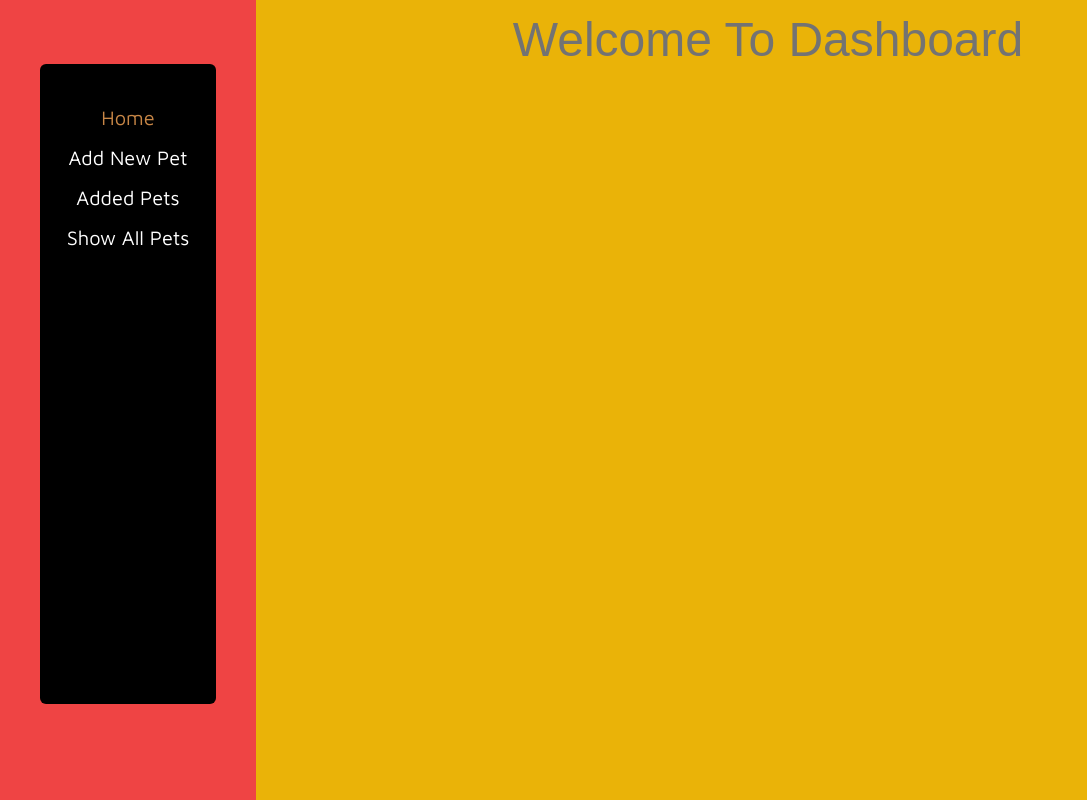
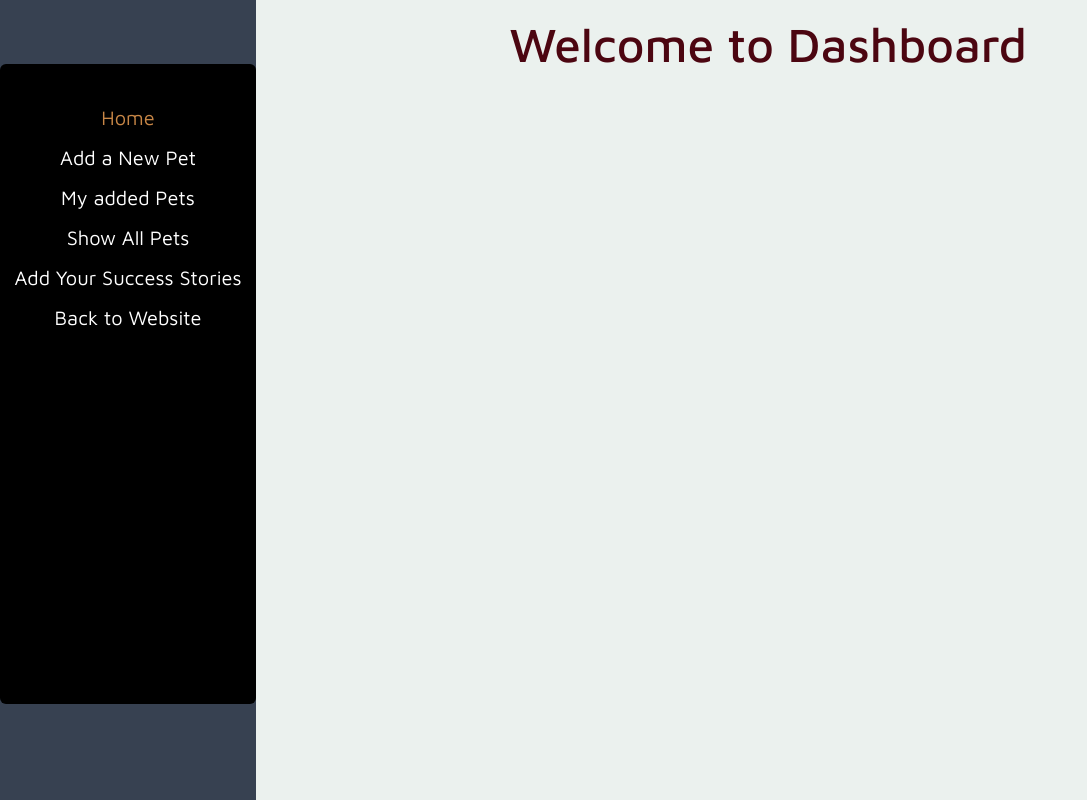
Before and after one commit to safkat07/Quick-Adopt, a React (Vite) app: page /dashboard in a window 1280 px wide. Shown: the whole page, without its empty margins (0-1087 px from the left). Built offline with nearby package versions, Linux system fonts and the light colour scheme; no server answers.

Commit message:
dashboard route updaetd

```diff
--- /dev/null
+++ b/src/Components/UseableComponents/DashboardTitle/DashboardTitle.jsx
@@ -0,0 +1,11 @@
+import React from 'react';
+
+const DashboardTitle = ({dashtitle}) => {
+    return (
+        <div className='my-5 font-medium font-maven text-5xl text-[#4C0611]'>
+            {dashtitle}
+        </div>
+    );
+};
+
+export default DashboardTitle;
--- /dev/null
+++ b/src/Layout/AllPages/Dashboard/AddSuccesStories/AddSuccesStories.jsx
@@ -0,0 +1,11 @@
+import React from 'react';
+
+const AddSuccesStories = () => {
+    return (
+        <div>
+            AddSuccesStories
+        </div>
+    );
+};
+
+export default AddSuccesStories;
--- a/src/Layout/AllPages/Dashboard/Dashboard.jsx
+++ b/src/Layout/AllPages/Dashboard/Dashboard.jsx
@@ -1,13 +1,14 @@
 import React from 'react';
 import MainTitle from '../../../Components/UseableComponents/Title/MainTitle';
 import { NavLink, Outlet } from 'react-router-dom';
+import DashboardTitle from '../../../Components/UseableComponents/DashboardTitle/DashboardTitle';
 
 const Dashboard = () => {
     return (
         <div>
             <div className='flex'>
-                <div className='w-1/4 min-h-screen bg-red-500'>
-                    <div className='bg-black rounded-md w-44 mt-16 mx-auto  h-4/5'>
+                <div className='w-1/4 min-h-screen bg-gray-700'>
+                    <div className='bg-black rounded-md w-64 mt-16 mx-auto  h-4/5'>
                         <ul className='text-center space-y-3 list-none font-maven  text-xl py-10'>
                             <li>
                                 <NavLink to='/dashboard' className={({ isActive, }) =>
@@ -20,14 +21,14 @@ const Dashboard = () => {
                                 <NavLink to='/dashboard/addnewpet' className={({ isActive, }) =>
                                     isActive ? " no-underline  hover:bg-[#327451] text-[#C78646] rounded-md py-1 hover:text-white hover:px-2 transition-all duration-700 " : "no-underline hover:bg-[#327451] rounded-md py-1 text-white hover:px-2 transition-all duration-700 "
                                 }>
-                                    Add New Pet
+                                    Add a New Pet
                                 </NavLink>
                             </li>
                             <li>
                                 <NavLink to='/dashboard/addedpets' className={({ isActive, }) =>
                                     isActive ? " no-underline  hover:bg-[#327451] text-[#C78646] rounded-md py-1 hover:text-white hover:px-2 transition-all duration-700 " : "no-underline hover:bg-[#327451]  rounded-md py-1 text-white hover:px-2 transition-all duration-700 "
                                 }>
-                                    Added Pets
+                                    My added Pets
                                 </NavLink>
                             </li>
                             <li>
@@ -37,12 +38,29 @@ const Dashboard = () => {
                                     Show All Pets
                                 </NavLink>
                             </li>
+                            <li>
+                                <NavLink to='/dashboard/successtories' className={({ isActive, }) =>
+                                    isActive ? " no-underline  hover:bg-[#327451] text-[#C78646] rounded-md py-1 hover:text-white hover:px-2 transition-all duration-700 " : "no-underline hover:bg-[#327451] rounded-md py-1 text-white hover:px-2 transition-all duration-700 "
+                                }>
+                                    Add Your Success Stories
+                                </NavLink>
+                            </li>
+                            <li>
+                                <NavLink to='/' className={({ isActive, }) =>
+                                    isActive ? " no-underline  hover:bg-[#327451] text-[#C78646] rounded-md py-1 hover:text-white hover:px-2 transition-all duration-700 " : "no-underline hover:bg-[#327451] rounded-md py-1 text-white hover:px-2 transition-all duration-700 "
+                                }>
+                                    Back to Website
+                                </NavLink>
+                            </li>
 
                         </ul>
                     </div>
                 </div>
-                <div className='w-full min-h-screen bg-yellow-500'>
-                    <MainTitle maintitle={"Welcome To Dashboard"}></MainTitle>
+                <div className='w-full min-h-screen bg-[#EBF1EE]'>
+                    <div className='text-center'>
+                        <DashboardTitle dashtitle={"Welcome to Dashboard"}></DashboardTitle>
+                    </div>
+
                     <Outlet></Outlet>
                 </div>
 
--- /dev/null
+++ b/src/Layout/AllPages/FindAPuppy/FindAPuppy.jsx
@@ -0,0 +1,12 @@
+import React from 'react';
+import MainTitle from '../../../Components/UseableComponents/Title/MainTitle';
+
+const FindAPuppy = () => {
+    return (
+        <div>
+           <MainTitle maintitle={"Site is under construction"}></MainTitle>
+        </div>
+    );
+};
+
+export default FindAPuppy;
--- a/src/Layout/AllPages/Header/Navbar/Navbar.jsx
+++ b/src/Layout/AllPages/Header/Navbar/Navbar.jsx
@@ -44,7 +44,7 @@ const Navbar = () => {
                                 }>
                                     Home
                                 </NavLink></li>
-                                <li><NavLink to='/find' className={({ isActive, }) =>
+                                <li><NavLink to='/findapuppy' className={({ isActive, }) =>
                                     isActive ? " no-underline  hover:bg-[#327451] text-[#C78646] rounded-md py-1 hover:text-white hover:px-2 transition-all duration-700 " : "no-underline hover:bg-[#327451] rounded-md py-1 hover:text-white hover:px-2 transition-all duration-700 text-black"}>
                                     Find A Puppy
                                 </NavLink></li>
@@ -75,7 +75,7 @@ const Navbar = () => {
                             }>
                                 Home
                             </NavLink></li>
-                            <li><NavLink to='/find' className={({ isActive, }) =>
+                            <li><NavLink to='/findapuppy' className={({ isActive, }) =>
                                 isActive ? " no-underline  hover:bg-[#327451] text-[#C78646] rounded-md py-1 hover:text-white hover:px-2 transition-all duration-700 " : "no-underline hover:bg-[#327451] rounded-md py-1 hover:text-white hover:px-2 transition-all duration-700 text-black"}>
                                 Find A Puppy
                             </NavLink></li>
--- /dev/null
+++ b/src/Layout/AllPages/Stories/Stories.jsx
@@ -0,0 +1,12 @@
+import React from 'react';
+import MainTitle from '../../../Components/UseableComponents/Title/MainTitle';
+
+const Stories = () => {
+    return (
+        <div>
+            <MainTitle maintitle={"Site is under construction"}></MainTitle>
+        </div>
+    );
+};
+
+export default Stories;
```
Also changed, not shown: src/Router/Router.jsx (+16 -0 lines).
